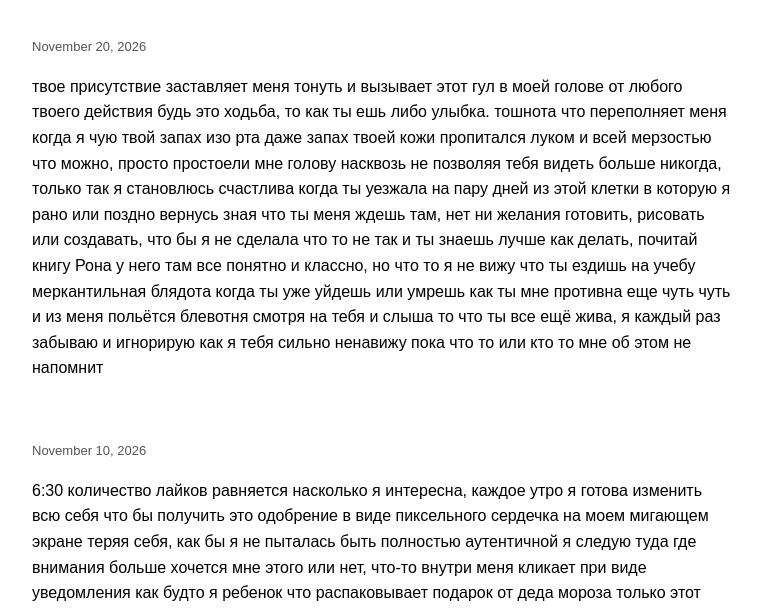
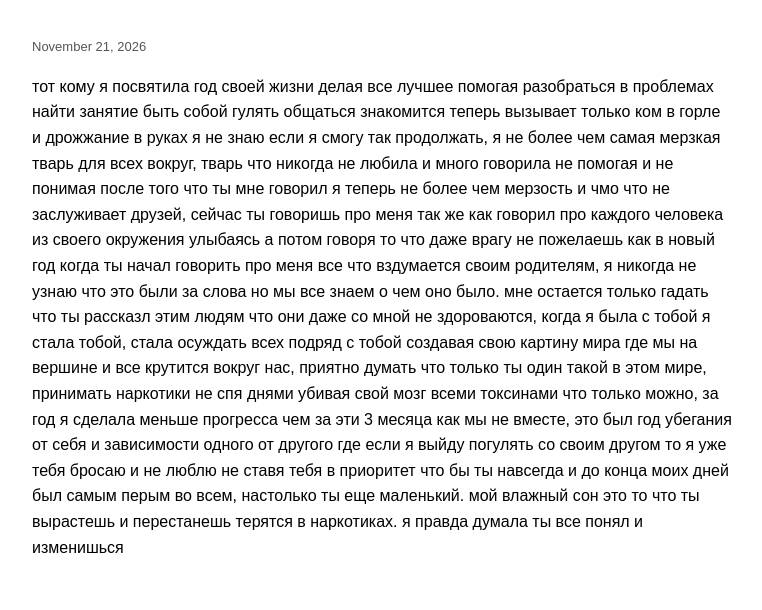
Before and after one commit to miaw228/tor_render, a plain HTML site: page app/index.html in a window 1280 px wide. Shown: the part 159-769 px from the top of the page, without its empty margins (258-1020 px from the left). Drawn offline with Linux system fonts and the light colour scheme.

Commit message:
Update index.html

```diff
--- a/app/index.html
+++ b/app/index.html
@@ -24,6 +24,27 @@
 
 
     <main>
+
+        <article class="post">
+
+            <div class="date">
+                November 21, 2026
+            </div>
+
+            <p>
+             тот кому я посвятила год своей жизни делая все лучшее помогая разобраться в проблемах найти занятие быть собой гулять общаться знакомится теперь
+                вызывает только ком в горле и дрожжание в руках я не знаю если я смогу так продолжать, я не более чем самая мерзкая тварь для всех вокруг, тварь что
+                никогда не любила и много говорила не помогая и не понимая после того что ты мне говорил я теперь не более чем мерзость и чмо что не заслуживает
+                друзей, сейчас ты говоришь про меня так же как говорил про каждого человека из своего окружения улыбаясь а потом говоря то что даже врагу не пожелаешь
+                как в новый год когда ты начал говорить про меня все что вздумается своим родителям, я никогда не узнаю что это были за слова но мы все знаем о чем
+                оно было. мне остается только гадать что ты рассказл этим людям что они даже со мной не здороваются, когда я была с тобой я стала тобой, стала осуждать
+                всех подряд с тобой создавая свою картину мира где мы на вершине и все крутится вокруг нас, приятно думать что только ты один такой в этом мире,
+                принимать наркотики не спя днями убивая свой мозг всеми токсинами что только можно, за год я сделала меньше прогресса чем за эти 3 месяца как мы не
+                вместе, это был год убегания от себя и зависимости одного от другого где если я выйду погулять со своим другом то я уже тебя бросаю и не люблю не ставя
+                тебя в приоритет что бы ты навсегда и до конца моих дней был самым перым во всем, настолько ты еще маленький. мой влажный сон это то что
+                ты вырастешь и перестанешь терятся в наркотиках. я правда думала ты все понял и изменишься
+
+        </article>
 
                                 <article class="post">
 
```
